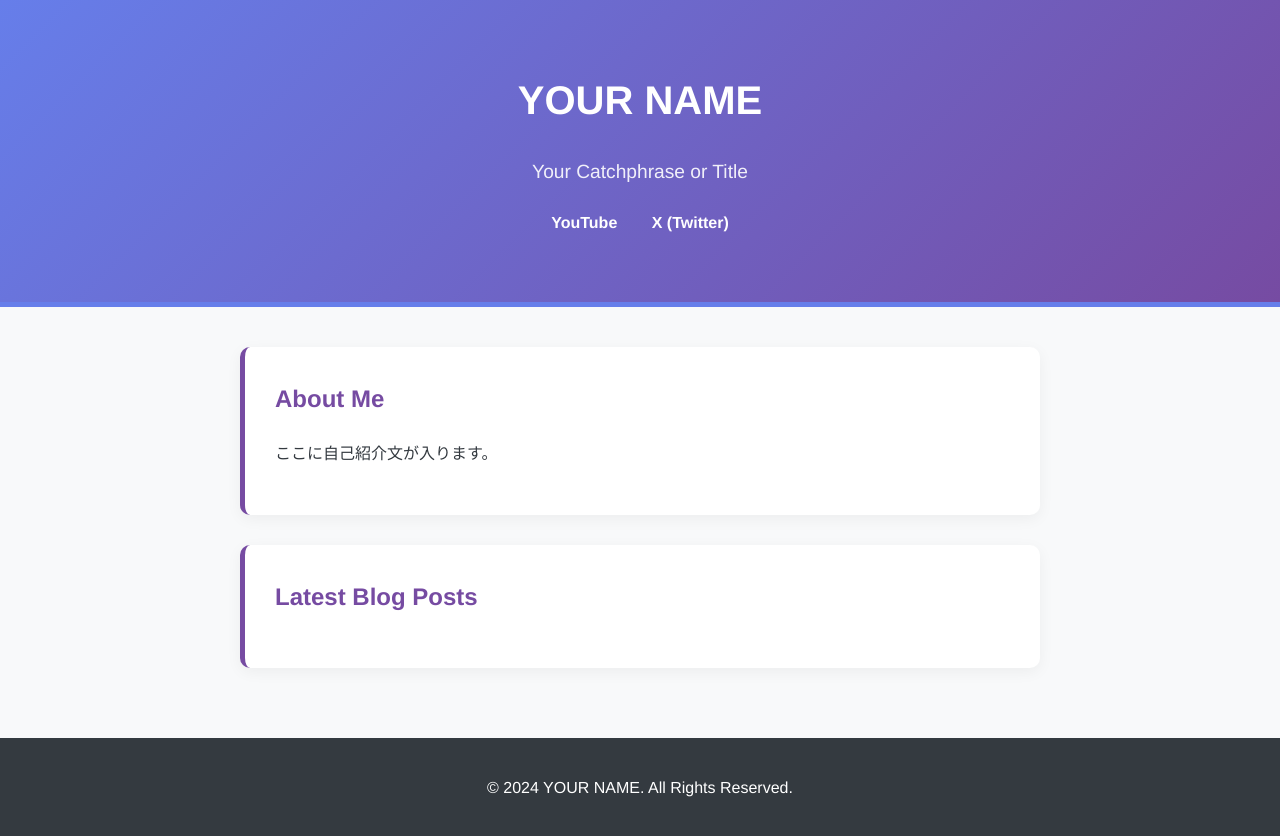
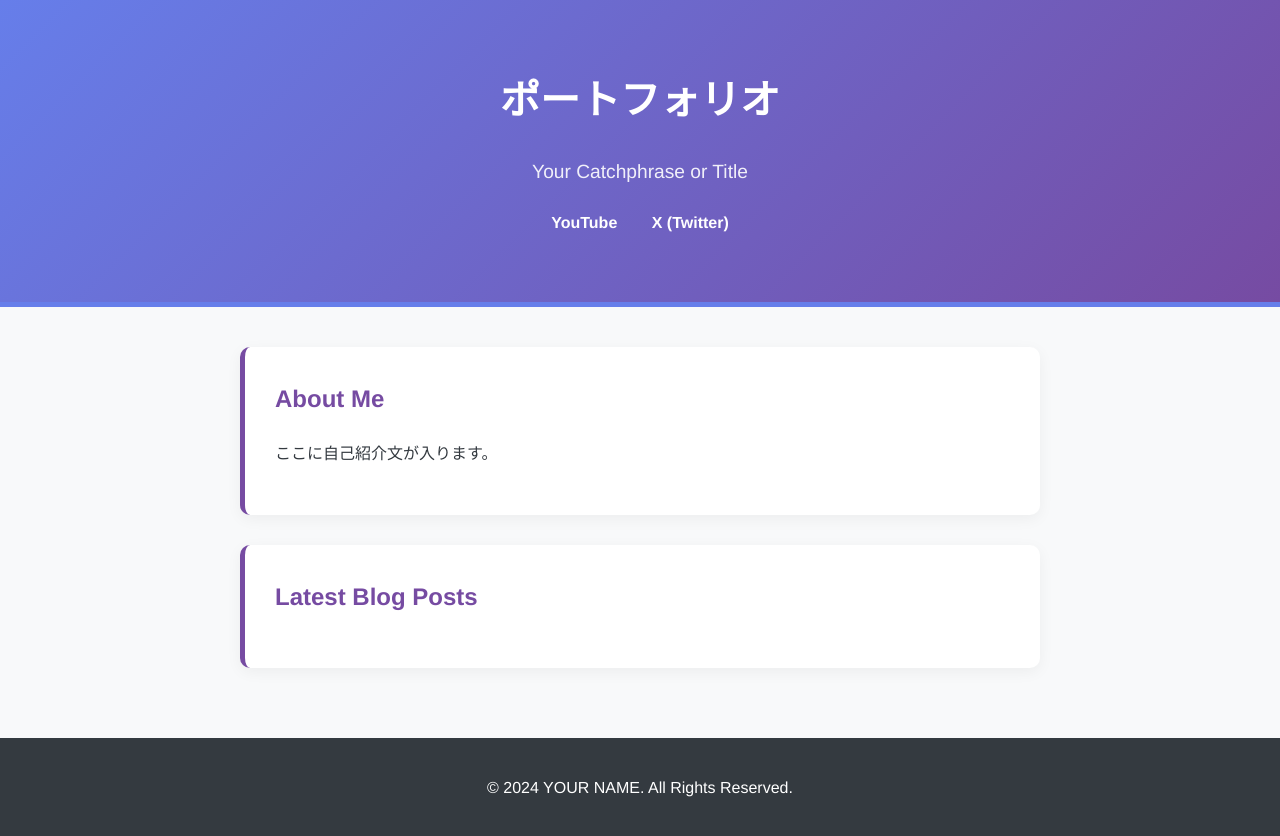
Before and after one commit to myGit-man/my-lp, a website with bundled scripts: page index.html in a window 1280 px wide. Built offline with nearby package versions, Linux system fonts and the light colour scheme.

Commit message:
Update site title to Portfolio

```diff
--- a/index.html
+++ b/index.html
@@ -8,7 +8,7 @@
 </head>
 <body>
     <header>
-        <h1>YOUR NAME</h1>
+        <h1>ポートフォリオ</h1>
         <p>Your Catchphrase or Title</p>
         <nav>
             <a href="https://youtube.com/your-channel" target="_blank">YouTube</a>
```
Also changed, not shown: 1 other file.
